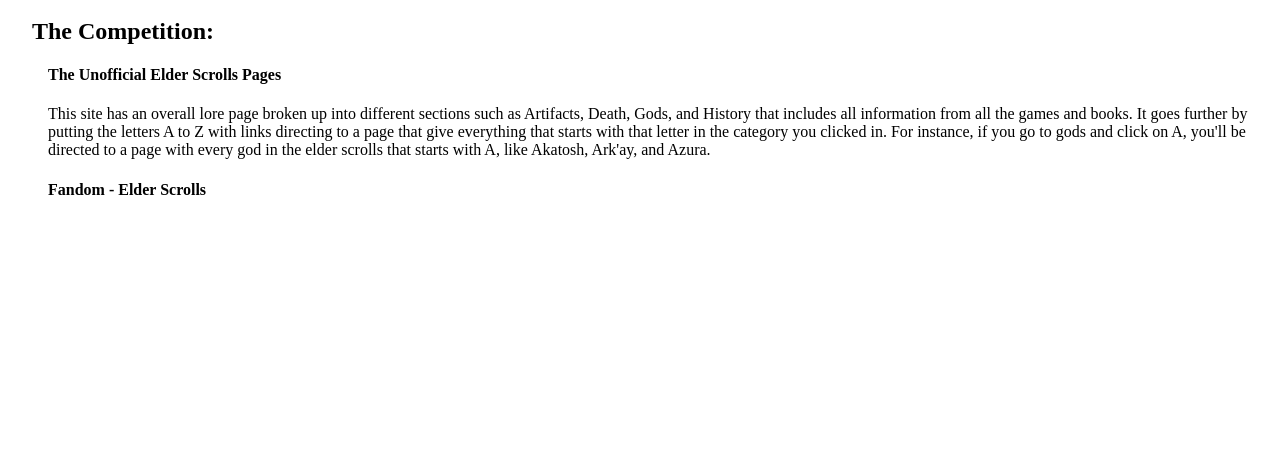
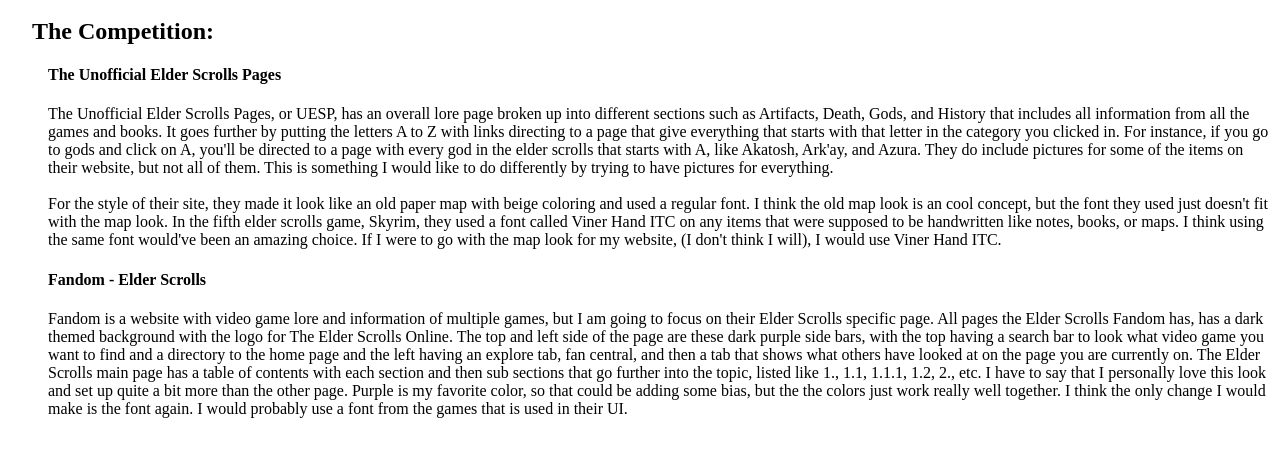
Before and after one commit to John-Yingling/se1400, a plain HTML site: page milestone1/competition.html in a window 1280 px wide. Shown: the part 100-556 px from the top of the page. Drawn offline with Linux system fonts and the light colour scheme.

Commit message:
competition finish

```diff
--- a/milestone1/competition.html
+++ b/milestone1/competition.html
@@ -23,13 +23,28 @@
         <h2>&nbsp;&nbsp;&nbsp;&nbsp;The Competition:</h2>
             <ul>
                 <h4>The Unofficial Elder Scrolls Pages</h4>
-                    <p>This site has an overall lore page broken up into different sections such as Artifacts, Death, Gods, and History
+                    <p>The Unofficial Elder Scrolls Pages, or UESP, has an overall lore page broken up into different sections such as Artifacts, Death, Gods, and History
                     that includes all information from all the games and books. It goes further by putting the letters A to Z with links
                     directing to a page that give everything that starts with that letter in the category you clicked in. For instance,
                     if you go to gods and click on A, you'll be directed to a page with every god in the elder scrolls that starts with A,
-                    like Akatosh, Ark'ay, and Azura.</p>
+                    like Akatosh, Ark'ay, and Azura. They do include pictures for some of the items on their website, but not all of them.
+                    This is something I would like to do differently by trying to have pictures for everything.<br><br>For the style of their
+                    site, they made it look like an old paper map with beige coloring and used a regular font. I think the old map look is an
+                    cool concept, but the font they used just doesn't fit with the map look. In the fifth elder scrolls game, Skyrim, they
+                    used a font called Viner Hand ITC on any items that were supposed to be handwritten like notes, books, or maps. I think
+                    using the same font would've been an amazing choice. If I were to go with the map look for my website, (I don't think I will),
+                    I would use Viner Hand ITC.</p>
                 <h4>Fandom - Elder Scrolls</h4>
-                    <p></p>
+                    <p>Fandom is a website with video game lore and information of multiple games, but I am going to focus on their Elder Scrolls
+                       specific page. All pages the Elder Scrolls Fandom has, has a dark themed background with the logo for The Elder Scrolls Online.
+                       The top and left side of the page are these dark purple side bars, with the top having a search bar to look what video game you
+                       want to find and a directory to the home page and the left having an explore tab, fan central, and then a tab that shows what
+                       others have looked at on the page you are currently on. The Elder Scrolls main page has a table of contents with each section
+                       and then sub sections that go further into the topic, listed like 1., 1.1, 1.1.1, 1.2, 2., etc. I have to say that I personally
+                       love this look and set up quite a bit more than the other page. Purple is my favorite color, so that could be adding some bias,
+                       but the the colors just work really well together. I think the only change I would make is the font again. I would probably use
+                       a font from the games that is used in their UI.
+                    </p>
                 </ul>
     </main>
 </html>
```
